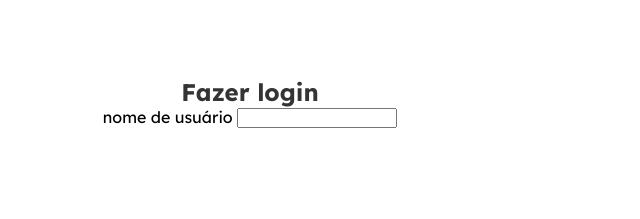
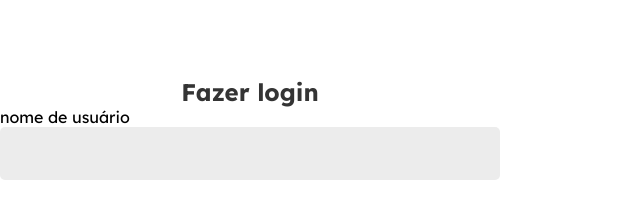
Before and after one commit to lalarissaM/Cursos-JS, a plain HTML site: page Curso-JS-3/index.html in a window 1280 px wide. Shown: the part 19-238 px from the top of the page, without its empty margins (0-640 px from the left). Drawn offline with Linux system fonts and the light colour scheme.

Commit message:
Update style.css

```diff
--- a/Curso-JS-3/style.css
+++ b/Curso-JS-3/style.css
@@ -38,5 +38,18 @@
 }
 
 .login__label {
+    display: block;
+    margin-bottom: 20px;
+    width: 100%;
+}
 
+.input {
+    width: 100%;
+    background-color: var(--light-grey);
+    border: none;
+    border-radius: 5px;
+    outline: none;
+    font-size: 0.9em;
+    padding: 25px 10px 10px;
+    font-weight: 600;
 }
```
